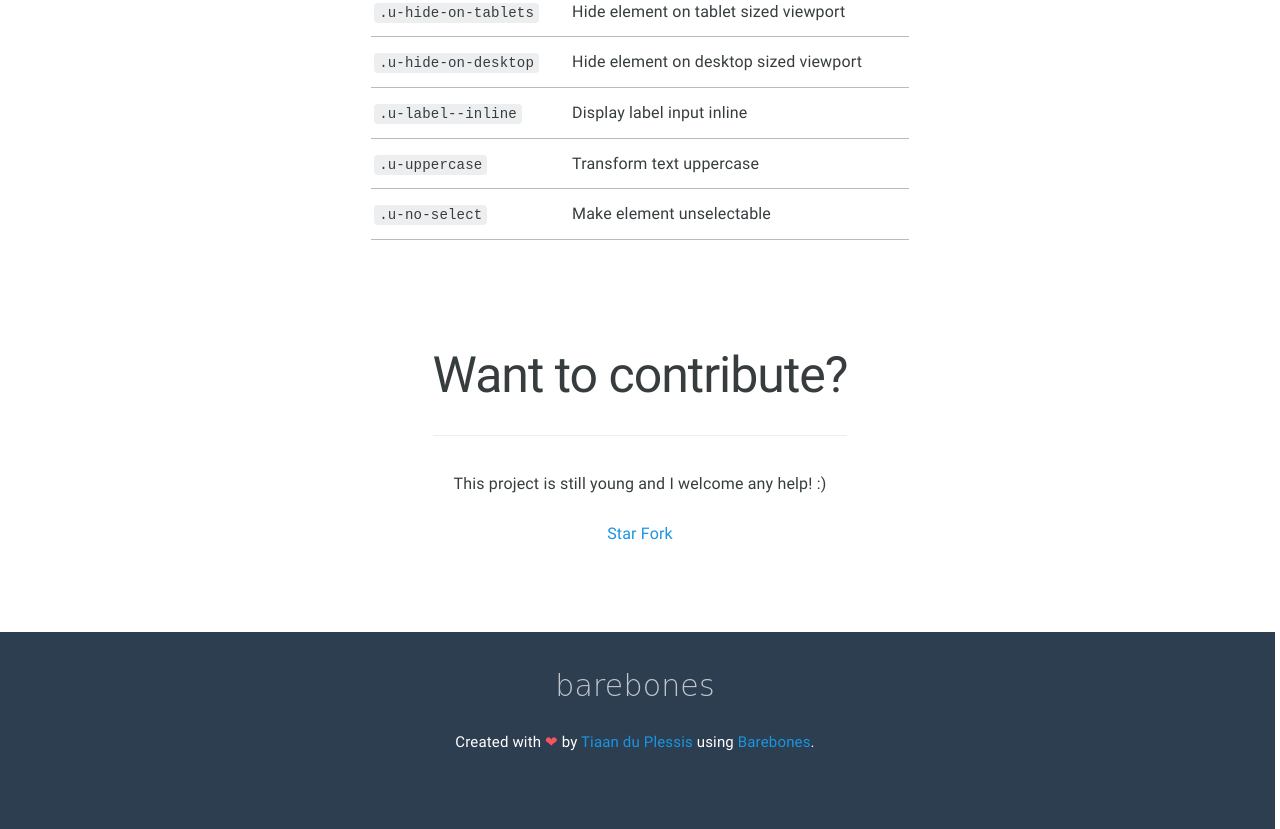
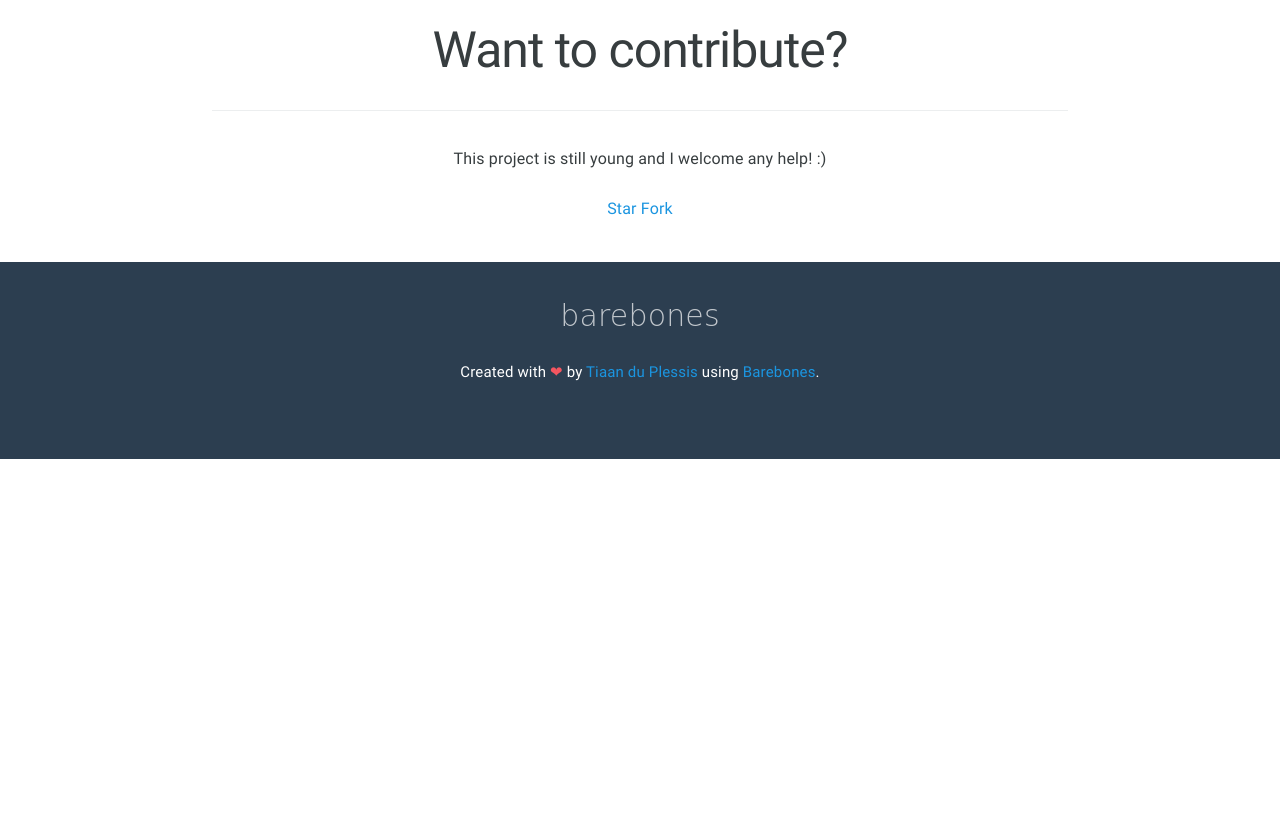
Before and after one commit to trashify/barebones, a plain HTML site: page reference.html in a window 1280 px wide. Shown: the part 2615-3444 px from the top of the page. After the commit the page ends 3074 px from the top, so only its background shows below. Drawn offline with Linux system fonts and the light colour scheme; a web font is replaced by a local one.

Commit message:
Replaced row with container-fluid

```diff
--- a/reference.html
+++ b/reference.html
@@ -45,7 +45,7 @@
 	<!-- Head -->
 	<header class="docs-head">Reference</header>
 
-	<main class="row center-xs">
+	<main class="container-fluid center-xs">
 
 		<!-- Description -->
 		<section>
@@ -182,7 +182,7 @@
 	</main>
 
 	<!-- Footer -->
-	<footer class="footer row center-xs">
+	<footer class="footer container-fluid center-xs">
 		<a href="index.html" class="footer-logo">barebones</a>
 		<p>
 			Created with <span class="heart"></span> by <a href="https://github.com/mightyCrow">Tiaan du Plessis</a> using <a href="index.html">Barebones</a>.<br>
```
Also changed, not shown: getting-started.html (+2 -2 lines), index.html (+3 -3 lines).
